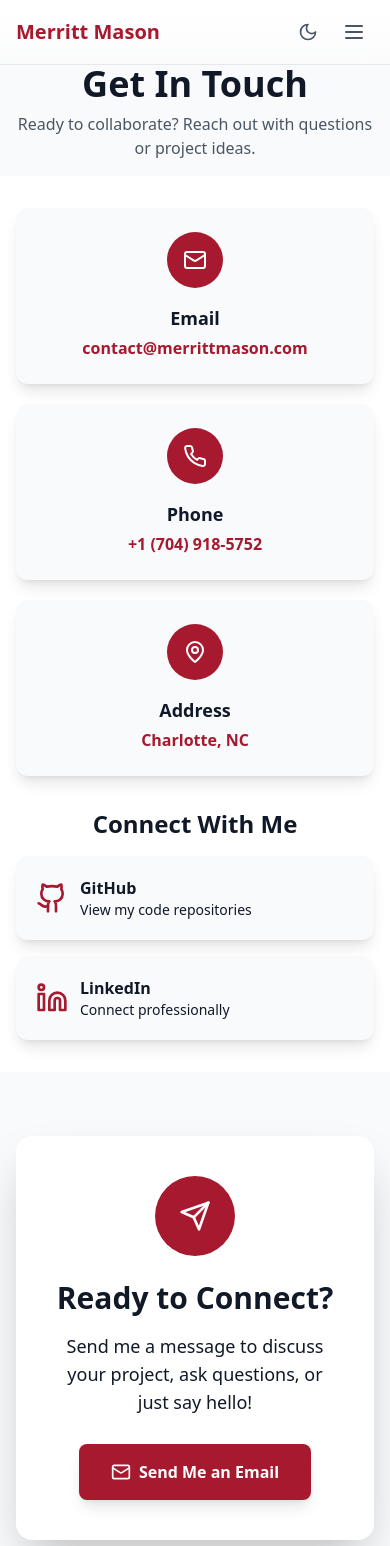
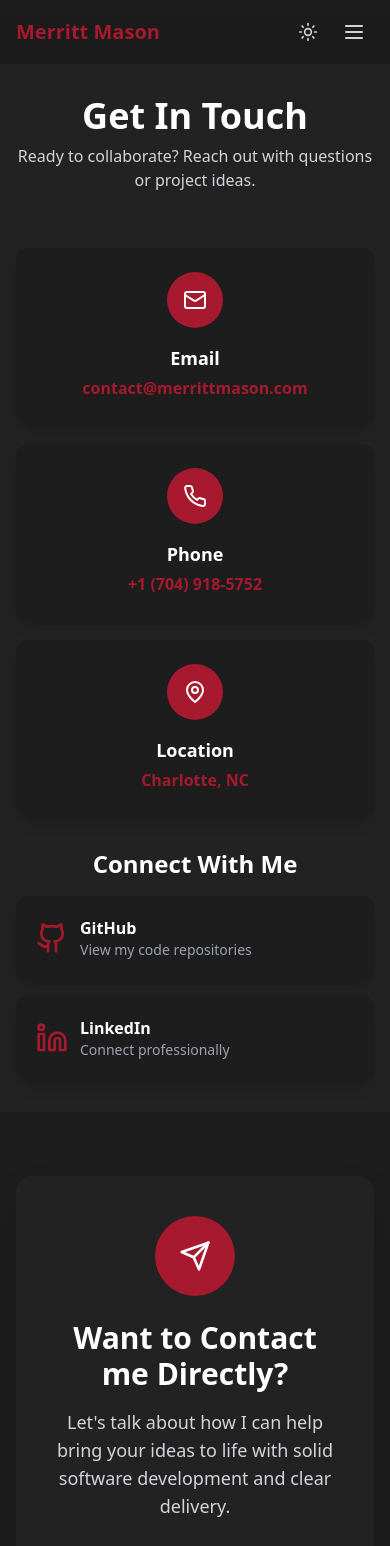
Before and after one commit to merrittcmason/merrittmason.com, a React (Vite) app: page /contact in a window 390 px wide. Shown: the top 1546 px of the page. Built offline with nearby package versions, Linux system fonts and the light colour scheme.

Commit message:
Fixed margins and pushed fix for flash white painting

```diff
--- a/index.html
+++ b/index.html
@@ -1,10 +1,51 @@
 <!doctype html>
-<html lang="en">
+<html lang="en" class="dark">
   <head>
     <meta charset="UTF-8" />
-    <link rel="icon" type="image/svg+xml" href="/favicon.svg"  />
+    <link rel="icon" type="image/svg+xml" href="/favicon.svg" />
     <meta name="viewport" content="width=device-width, initial-scale=1.0" />
+    <meta name="theme-color" content="#111111" />
+    <meta name="color-scheme" content="dark light" />
     <title>About Me</title>
+
+    <script>
+      (function () {
+        try {
+          var saved = localStorage.getItem('theme');
+          var dark =
+            saved === null
+              ? true // default = dark
+              : saved === 'dark'
+                ? true
+                : saved === 'light'
+                  ? false
+                  : JSON.parse(saved) === true;
+
+          var root = document.documentElement;
+          if (dark) {
+            root.classList.add('dark');
+            root.setAttribute('data-theme', 'dark');
+            var tc = document.querySelector('meta[name="theme-color"]');
+            if (tc) tc.setAttribute('content', '#111111');
+          } else {
+            root.classList.remove('dark');
+            root.setAttribute('data-theme', 'light');
+            var tc2 = document.querySelector('meta[name="theme-color"]');
+            if (tc2) tc2.setAttribute('content', '#ffffff');
+          }
+        } catch (e) {
+          document.documentElement.classList.add('dark');
+          document.documentElement.setAttribute('data-theme', 'dark');
+          var tc3 = document.querySelector('meta[name="theme-color"]');
+          if (tc3) tc3.setAttribute('content', '#111111');
+        }
+      })();
+    </script>
+
+    <style>
+      html.dark { background-color: #111111; }
+      html:not(.dark) { background-color: #ffffff; }
+    </style>
   </head>
   <body>
     <div id="root"></div>
--- a/src/context/ThemeContext.tsx
+++ b/src/context/ThemeContext.tsx
@@ -1,4 +1,4 @@
-import React, { createContext, useContext, useState, useEffect } from 'react';
+import React, { createContext, useContext, useEffect, useState } from 'react';
 
 interface ThemeContextType {
   isDarkMode: boolean;
@@ -8,33 +8,47 @@ interface ThemeContextType {
 const ThemeContext = createContext<ThemeContextType | undefined>(undefined);
 
 export const useTheme = () => {
-  const context = useContext(ThemeContext);
-  if (context === undefined) {
-    throw new Error('useTheme must be used within a ThemeProvider');
-  }
-  return context;
+  const ctx = useContext(ThemeContext);
+  if (!ctx) throw new Error('useTheme must be used within a ThemeProvider');
+  return ctx;
 };
 
+// Dark by default. Read legacy boolean or "dark"/"light" string and normalize.
+function getInitialDark(): boolean {
+  try {
+    const saved = localStorage.getItem('theme');
+    if (saved === null) return true;                 // default = dark
+    if (saved === 'dark') return true;               // normalized string
+    if (saved === 'light') return false;
+    // legacy boolean JSON ("true"/"false")
+    return JSON.parse(saved) === true;
+  } catch {
+    return true;
+  }
+}
+
 export const ThemeProvider: React.FC<{ children: React.ReactNode }> = ({ children }) => {
-  const [isDarkMode, setIsDarkMode] = useState(() => {
-    const saved = localStorage.getItem('theme');
-    return saved ? JSON.parse(saved) : false;
-  });
+  const [isDarkMode, setIsDarkMode] = useState<boolean>(getInitialDark);
 
+  // Sync <html> class and persist as normalized "dark"/"light"
   useEffect(() => {
-    localStorage.setItem('theme', JSON.stringify(isDarkMode));
-    document.documentElement.classList.toggle('dark', isDarkMode);
+    const root = document.documentElement;
+    if (isDarkMode) {
+      root.classList.add('dark');
+      root.setAttribute('data-theme', 'dark');
+      localStorage.setItem('theme', 'dark');
+    } else {
+      root.classList.remove('dark');
+      root.setAttribute('data-theme', 'light');
+      localStorage.setItem('theme', 'light');
+    }
   }, [isDarkMode]);
 
-  const toggleTheme = () => {
-    setIsDarkMode(!isDarkMode);
-  };
+  const toggleTheme = () => setIsDarkMode(v => !v);
 
   return (
     <ThemeContext.Provider value={{ isDarkMode, toggleTheme }}>
-      <div className={isDarkMode ? 'dark' : ''}>
-        {children}
-      </div>
+      {children}
     </ThemeContext.Provider>
   );
 };
--- a/src/pages/Contact.tsx
+++ b/src/pages/Contact.tsx
@@ -21,7 +21,7 @@ export const Contact: React.FC = () => {
     },
     {
       icon: <MapPin className="w-6 h-6" />,
-      label: "Address",
+      label: "Location",
       value: "Charlotte, NC",
       href: "https://maps.google.com/?q=Charlotte,NC"
     }
@@ -44,8 +44,8 @@ export const Contact: React.FC = () => {
 
   return (
     <div className={`${isDarkMode ? 'bg-[#222222]' : 'bg-gray-50'}`}>
-      {/* Header (tightened spacing) */}
-      <section className="pt-16 pb-4">
+      {/* Header (keep top spacing from nav, tighten bottom) */}
+      <section className="pt-24 pb-4">
         <div className="max-w-5xl mx-auto px-4 sm:px-6 lg:px-8">
           <motion.div
             initial={{ opacity: 0, y: 20 }}
@@ -56,7 +56,7 @@ export const Contact: React.FC = () => {
             <h1 className={`text-4xl sm:text-5xl font-bold mb-2 ${isDarkMode ? 'text-white' : 'text-gray-900'}`}>
               Get In Touch
             </h1>
-            <p className={`text-base sm:text-lg mx-auto max-w-3xl ${isDarkMode ? 'text-gray-300' : 'text-gray-600'}`}>
+            <p className={`text-base sm:text-lg mx-auto max-w-3xl mb-2 ${isDarkMode ? 'text-gray-300' : 'text-gray-600'}`}>
               Ready to collaborate? Reach out with questions or project ideas.
             </p>
           </motion.div>
@@ -136,7 +136,7 @@ export const Contact: React.FC = () => {
                       <h4 className={`font-semibold ${isDarkMode ? 'text-white' : 'text-gray-900'}`}>
                         {link.label}
                       </h4>
-                      <p className={`text-sm ${isDarkMode ? 'text-white' : 'text-gray-900'}`}>
+                      <p className={`text-sm ${isDarkMode ? 'text-gray-400' : 'text-gray-500'}`}>
                         {link.description}
                       </p>
                     </div>
@@ -148,7 +148,7 @@ export const Contact: React.FC = () => {
         </div>
       </section>
 
-      {/* Call to Action (left as-is, but you can tighten if you want) */}
+      {/* Call to Action (unchanged spacing, but easy to tighten if you want) */}
       <section className={`py-16 ${isDarkMode ? 'bg-[#1d1d1d]' : 'bg-gray-50'}`}>
         <div className="max-w-4xl mx-auto px-4 sm:px-6 lg:px-8 text-center">
           <motion.div
@@ -169,11 +169,11 @@ export const Contact: React.FC = () => {
             </motion.div>
 
             <h2 className={`text-3xl sm:text-4xl font-bold mb-4 ${isDarkMode ? 'text-white' : 'text-gray-900'}`}>
-              Ready to Connect?
+              Want to Contact me Directly?
             </h2>
 
-            <p className={`text-lg sm:text-xl mb-7 ${isDarkMode ? 'text-white' : 'text-gray-900'}`}>
-              Send me a message to discuss your project, ask questions, or just say hello!
+            <p className={`text-lg sm:text-xl mb-7 ${isDarkMode ? 'text-gray-300' : 'text-gray-600'}`}>
+              Let's talk about how I can help bring your ideas to life with solid software development and clear delivery.
             </p>
 
             <motion.a
```
